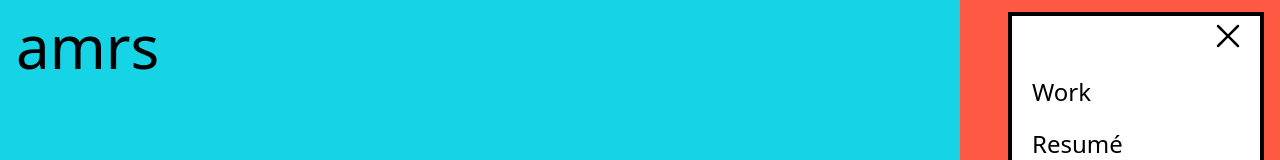
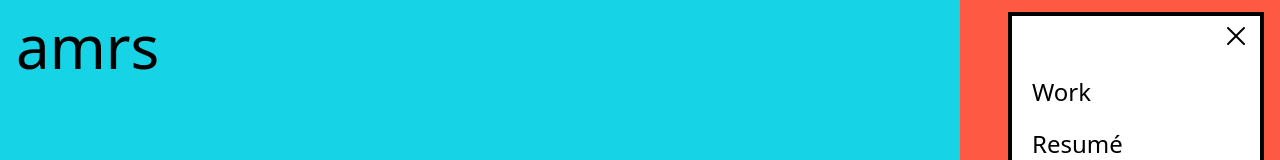
Before and after one commit to amirSahit/amirs-factory, a React (Vite) app: page / in a window 1280 px wide. Both pictures are taken after a click on the icon 1232 px from the left and 36 px from the top of the page. Shown: the top 160 px of the page. Built offline with nearby package versions, Linux system fonts and the light colour scheme.

Commit message:
fixed import

```diff
--- a/src/components/Header.tsx
+++ b/src/components/Header.tsx
@@ -51,7 +51,7 @@ function Header() {
         {menu && (
           <nav className="w-[20vw] z-50 bg-white border-4 border-black absolute top-3 right-4 flex flex-col">
             <HiXMark
-              className="w-[5vw] h-[5vh] place-self-end"
+              className="w-[40px] h-[40px] place-self-end pr-2"
               onClick={() => setMenu(false)}
             />
             <ul
--- a/src/components/work/ProjectCard.tsx
+++ b/src/components/work/ProjectCard.tsx
@@ -1,5 +1,3 @@
-import { Link } from "react-router-dom";
-
 type ProjectCardProps = {
   title: string;
   specialTitleClass?: string;
```
